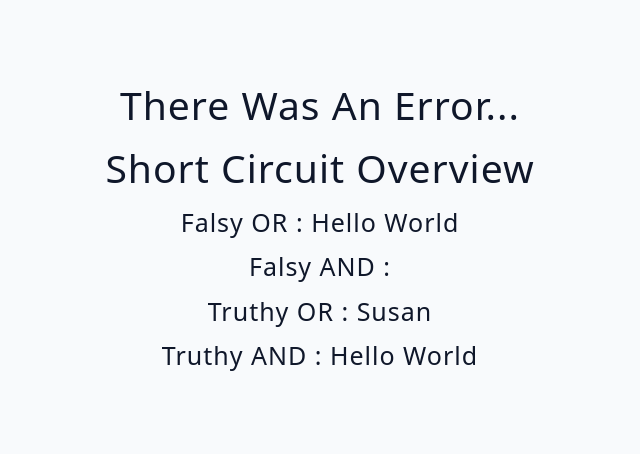
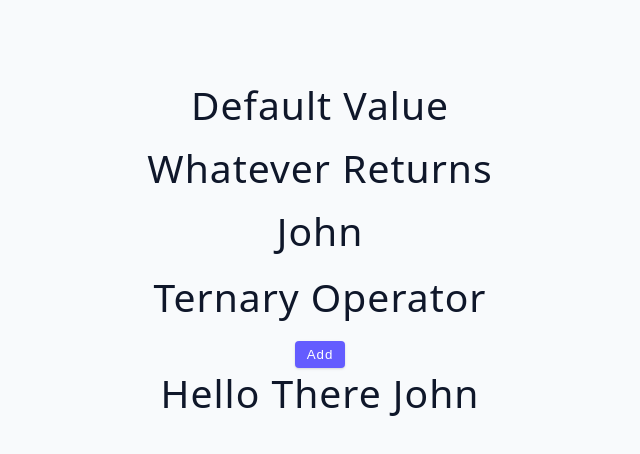
Before and after one commit to DHughes666/Projects-in-React, a React (Vite) app in the folder vite-react-app/: page / in a window 1280 px wide. Shown: the top 454 px of the page, without its empty margins (320-960 px from the left). Built offline with nearby package versions, Linux system fonts and the light colour scheme; no server answers.

Commit message:
Ternary operator

```diff
--- a/vite-react-app/src/App.jsx
+++ b/vite-react-app/src/App.jsx
@@ -1,12 +1,12 @@
 import OrderMatters from "./tutorial/03-conditional-rendering/02-order-matters-component"
 import ShortCircuitOverview from "./tutorial/03-conditional-rendering/03-short-circuit-component"
-
+import ShortCircuitExamples from "./tutorial/03-conditional-rendering/04-short-circuit-examples-component"
 
 function App() {
   return (
     <div className='container'>
-      <OrderMatters />
-      <ShortCircuitOverview />
+      {/* <OrderMatters /> */}
+      <ShortCircuitExamples />
     </div>
     )
 }
--- /dev/null
+++ b/vite-react-app/src/tutorial/03-conditional-rendering/04-short-circuit-examples-component.jsx
@@ -0,0 +1,46 @@
+import { useState } from "react";
+
+const ShortCircuitExamples = () => {
+    //falsy
+    const [text, setText] = useState('')
+    // truthy
+    const [name, setName] = useState('Susan')
+    const [user, setUser] = useState({name: 'john'})
+    const [isEditing, setIsEditing] = useState(false);
+
+    return (
+    <div>
+        <h2>{text || 'default value'}</h2>
+        {text && (
+            <div>
+                <h2>Whatever return</h2>
+                <h2>{name}</h2>
+            </div>
+        )}
+        {/* {!text && (
+            <div>
+                <h2>Whatever return</h2>
+                <h2>{name}</h2>
+            </div>
+        )} */}
+        {user && <SomeComponent name={user.name} />}
+        <h2 style={{margin: '1rem 0'}}>Ternary Operator</h2>
+        <button className="btn">{isEditing ? 'Edit' : 'Add'}</button>
+        {user ? (<div>
+                <h2>Hello there {user.name}</h2>
+            </div>) : (<div> <h2>Please login</h2> </div>)}
+    </div>
+    )
+
+}
+
+const SomeComponent = ({name}) => {
+    return (
+        <div>
+            <h2>Whatever returns</h2>
+            <h2>{name}</h2>
+        </div>
+    )
+}
+
+export default ShortCircuitExamples;
```
